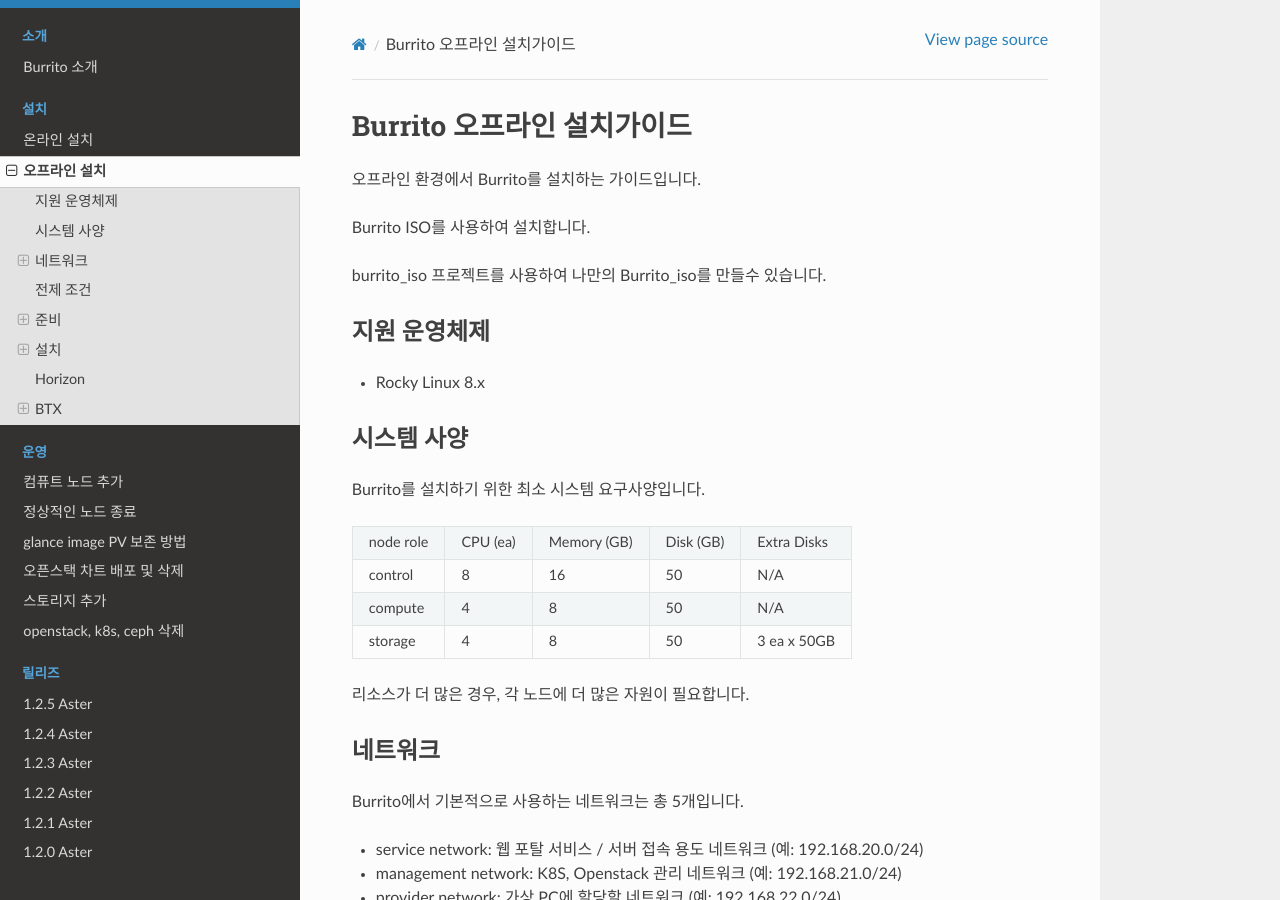
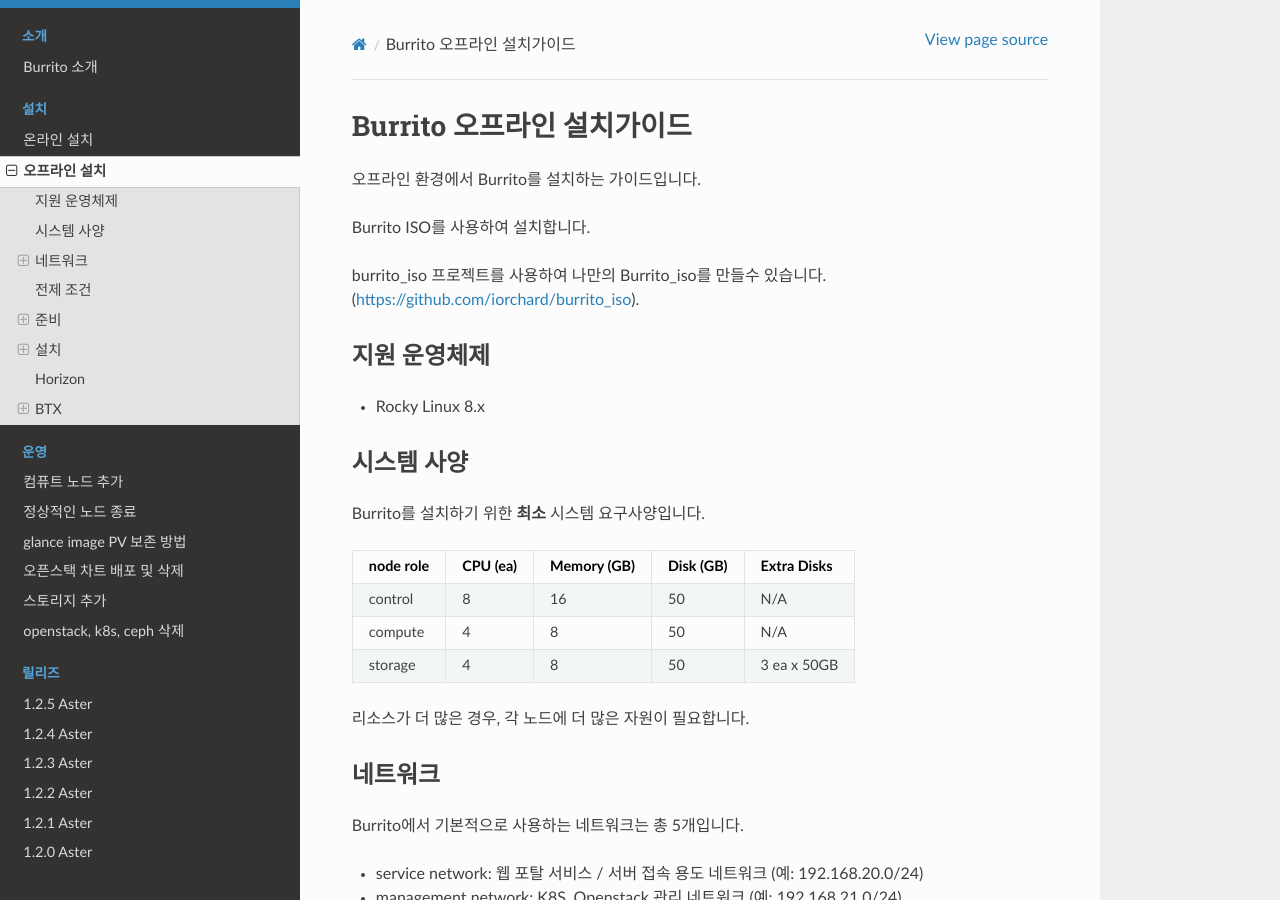
Before and after one commit to iorchard/burrito_docs_ko, a Sphinx documentation site: the page built from source/install/install_offline.rst, in a window 1280 px wide and 900 px high. Built offline with Sphinx 7.4.7 and the Read the Docs theme 2.0.0, drawn with Linux system fonts in a browser that asks for light colours; some of the changed text lies outside the part shown.

Commit message:
Update system requirements section

```diff
--- a/source/install/install_offline.rst
+++ b/source/install/install_offline.rst
@@ -14,6 +14,7 @@
 Burrito ISO를 사용하여 설치합니다.
 
 burrito_iso 프로젝트를 사용하여 나만의 Burrito_iso를 만들수 있습니다.
+(https://github.com/iorchard/burrito_iso).
 
 
 지원 운영체제
@@ -24,11 +25,11 @@
 시스템 사양
 --------------
 
-Burrito를 설치하기 위한 최소 시스템 요구사양입니다.
+Burrito를 설치하기 위한 **최소** 시스템 요구사양입니다.
 
 ========= ========= =========== ========= ===========
 node role CPU (ea)  Memory (GB) Disk (GB) Extra Disks
---------- --------- ----------- --------- -----------
+========= ========= =========== ========= ===========
 control   8         16          50        N/A
 --------- --------- ----------- --------- -----------
 compute   4         8           50        N/A
@@ -84,7 +85,8 @@
 
 * 운영체제는 Burrito ISO를 사용하여 설치합니다.
 * control 그룹의 첫번째 노드는 서버를 구성하는 노드입니다.
-* 모든 노드의 Ansible 사용자는 sudo 권한을 가지고 있습니다. 이 문서의 ansible 유저는 clex 입니다.
+* 모든 노드의 Ansible 사용자는 sudo 권한을 가지고 있습니다.
+  이 문서의 ansible 유저는 `clex` 입니다.
 * 모든 노드는 배포 노드의 /etc/hosts 에 있어야 합니다.
 
 아래는 배포 노드의 /etc/hosts 예시입니다.
```
